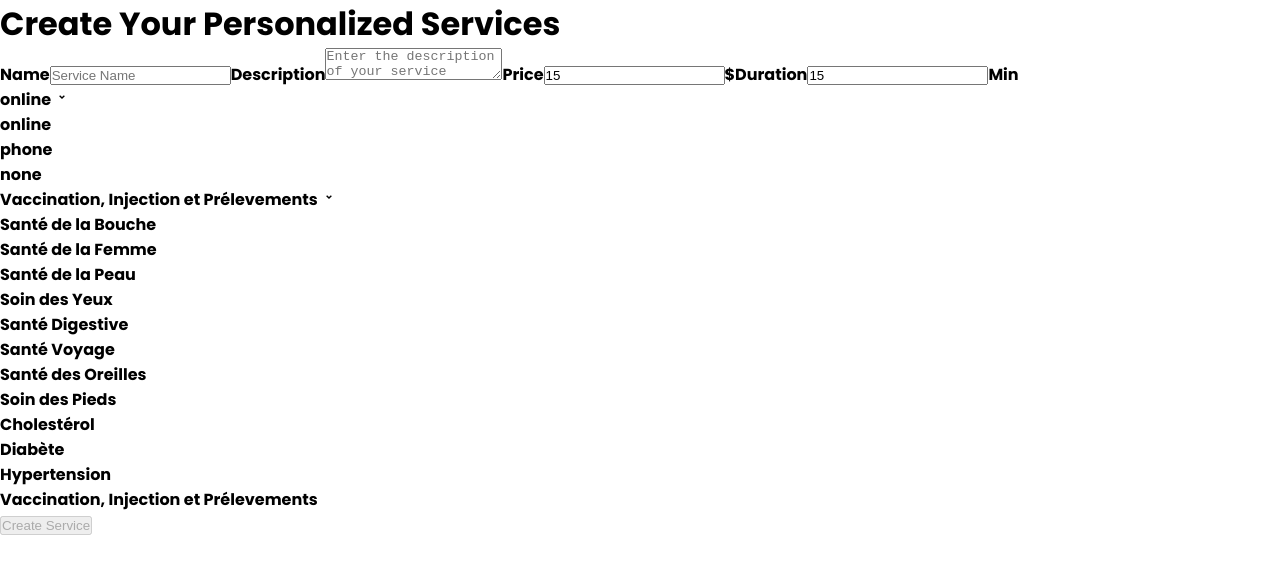
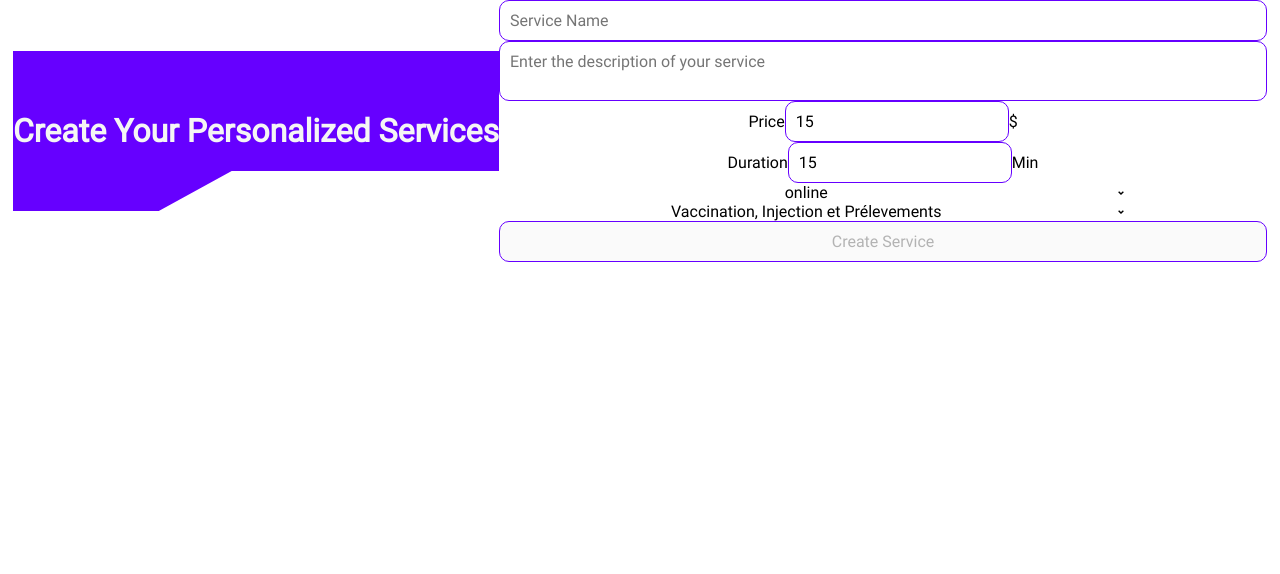
Before and after one commit to Regisl33/Rendez-Vous-Employee-Front, a React (Vite) app: page /services/add in a window 1280 px wide. Shown: the top 574 px of the page. Built offline with nearby package versions, Linux system fonts and the light colour scheme.

Commit message:
added style and ui

```diff
--- a/src/assets/style/_generalClasses.scss
+++ b/src/assets/style/_generalClasses.scss
@@ -1,14 +1,40 @@
-// .input {
-//   font-family: inherit;
-//   font-size: inherit;
-//   padding: 10px;
-//   border: 1px solid $color1;
-//   border-radius: 25px;
-// }
-// .textarea {
-//   font-family: inherit;
-//   font-size: inherit;
-//   padding: 10px;
-//   border: 1px solid $color1;
-//   border-radius: 25px;
-// }
+@use "./settings" as *;
+
+.input {
+  font-family: inherit;
+  font-size: inherit;
+  padding: 10px;
+  border: 1px solid $color1;
+  border-radius: 10px;
+}
+.textarea {
+  font-family: inherit;
+  font-size: inherit;
+  padding: 10px;
+  border: 1px solid $color1;
+  border-radius: 10px;
+  resize: none;
+}
+.offscreen {
+  position: absolute;
+  left: -9999999px;
+}
+.select-custom {
+  display: grid;
+  grid-template-columns: 80% 20%;
+  align-items: center;
+}
+.option-list {
+  display: none;
+}
+.btn {
+  font-family: inherit;
+  font-size: inherit;
+  padding: 10px;
+  border: 1px solid $color1;
+  border-radius: 10px;
+}
+.errorMsg {
+  color: $color3;
+  letter-spacing: 1px;
+}
--- /dev/null
+++ b/src/assets/style/_globalLayout.scss
@@ -0,0 +1,17 @@
+@use "./settings" as *;
+
+.header {
+  clip-path: polygon(
+    0% 0%,
+    100% 0%,
+    100% 75%,
+    45% 75%,
+    30% 100%,
+    0% 100%,
+    0% 75%
+  );
+  background: $color1;
+  height: 20vh;
+  color: $white1;
+  @include justify(center);
+}
--- /dev/null
+++ b/src/assets/style/_servicePage.scss
@@ -0,0 +1,10 @@
+@use "./settings" as *;
+
+.service-form-container {
+  @include justify(center);
+
+  .service-form {
+    display: grid;
+    width: 60%;
+  }
+}
--- a/src/assets/style/_settings.scss
+++ b/src/assets/style/_settings.scss
@@ -1,5 +1,7 @@
 //Colors
-$color1: blue;
+$color1: #6600ff;
+$color2: #6699ff;
+$color3: red;
 $black1: rgb(9, 9, 9);
 $white1: whitesmoke;
 
@@ -12,8 +14,9 @@ $white1: whitesmoke;
   font-family: "font2";
   src: url("../Fonts/Poppins/Poppins-Bold.ttf");
 }
+
 $font1: "font1", sans-serif;
-$font1: "font2", sans-serif;
+$font2: "font2", sans-serif;
 
 //mixins
 @mixin justify($position) {
@@ -35,4 +38,5 @@ $font1: "font2", sans-serif;
 body {
   min-height: 100vh;
   font-family: $font1;
+  text-align: center;
 }
--- a/src/assets/style/index.scss
+++ b/src/assets/style/index.scss
@@ -1,4 +1,5 @@
-@use "./settings";
 @use "./generalClasses";
+@use "./globalLayout";
+@use "./servicePage";
 @use "./checkBox";
 @use "./checkBox1";
--- /dev/null
+++ b/src/components/Header.tsx
@@ -0,0 +1,14 @@
+type headerProps = {
+  title: string;
+};
+
+const Header = ({ title }: headerProps) => {
+  const content = (
+    <header className="header">
+      <h1>{title}</h1>
+    </header>
+  );
+  return content;
+};
+
+export default Header;
--- a/src/features/services/components/CreateService.tsx
+++ b/src/features/services/components/CreateService.tsx
@@ -6,6 +6,7 @@ import {
   AppointementMethod,
 } from "../../../types/Service";
 import { RiArrowDropDownLine } from "react-icons/ri";
+import Header from "../../../components/header";
 
 export const methods: AppointementMethod[] = ["online", "phone", "none"];
 export const categories: AppointementCategorie[] = [
@@ -95,8 +96,11 @@ const CreateService = () => {
 
   const content = (
     <main className="service-form-container">
-      <h1>Create Your Personalized Services</h1>
-      <p ref={messageRef} className={message.length > 0 ? "" : "offscreen"}>
+      <Header title="Create Your Personalized Services" />
+      <p
+        ref={messageRef}
+        className={message.length > 0 ? "errorMsg" : "offscreen"}
+      >
         {message}
       </p>
       <form className="service-form" onSubmit={handleSubmit}>
@@ -120,6 +124,7 @@ const CreateService = () => {
         </label>
         <textarea
           id="description"
+          className="textarea"
           autoComplete="off"
           placeholder="Enter the description of your service"
           value={description}
@@ -127,40 +132,41 @@ const CreateService = () => {
             setDescription(e.target.value.trim())
           }
         ></textarea>
-        <label htmlFor="price" className="offscreen">
-          Price
-        </label>
+        <div className="price-container">
+          <label htmlFor="price">Price</label>
           <input
             type="text"
             id="price"
             className="input"
             autoComplete="off"
-          placeholder="price"
+            placeholder="Price"
             value={price}
             onChange={(e: ChangeEvent<HTMLInputElement>) =>
               setPrice(e.target.value.trim())
             }
           />
           <span>$</span>
-        <label htmlFor="duration" className="offscreen">
-          Duration
-        </label>
+        </div>
+        <div className="duration-container">
+          <label htmlFor="duration">Duration</label>
           <input
             type="text"
             id="duration"
             className="input"
             autoCapitalize="off"
-          placeholder="duration"
+            placeholder="Duration"
             value={duration}
             onChange={(e: ChangeEvent<HTMLInputElement>) =>
               setDuration(e.target.value.trim())
             }
           />
           <span>Min</span>
+        </div>
+
         <div className="select-custom select-method">
           {method} <RiArrowDropDownLine />
         </div>
-        <ul>
+        <ul className="option-list">
           {methods.map((m: AppointementMethod) => (
             <li key={m} onClick={() => setMethod(m)}>
               {m}
@@ -170,7 +176,7 @@ const CreateService = () => {
         <div className="select-custom select-category">
           {categorie} <RiArrowDropDownLine />
         </div>
-        <ul>
+        <ul className="option-list">
           {categories.map((c: AppointementCategorie) => (
             <li key={c} onClick={() => setCategorie(c)}>
               {c}
```
Lines whose indentation alone changed are shown as unchanged.
